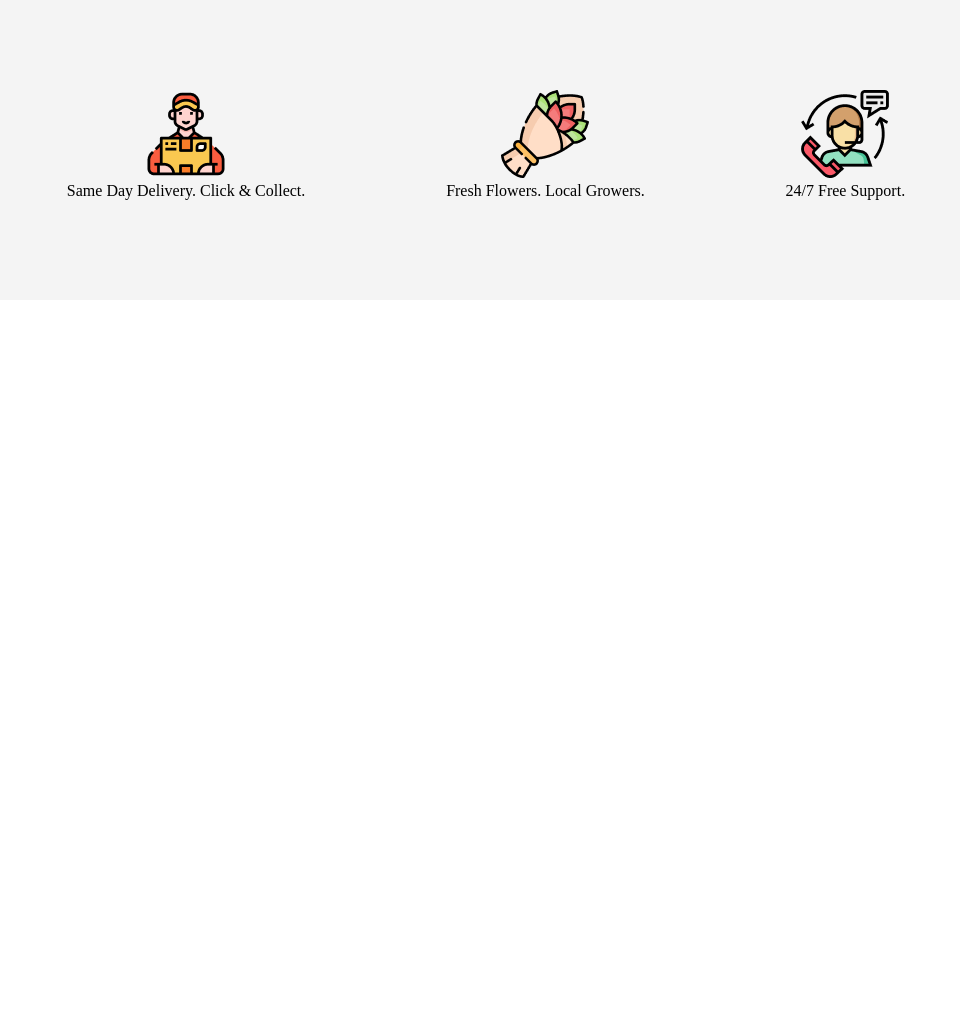
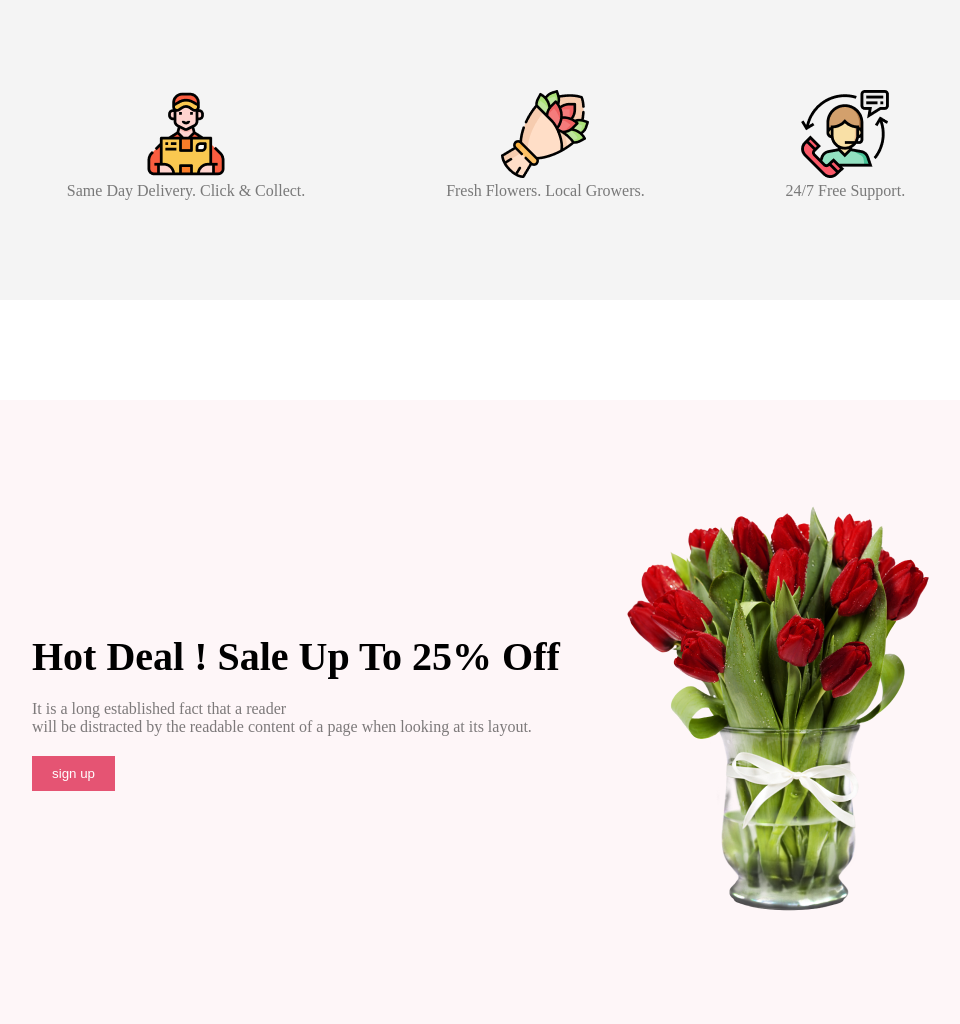
Before and after one commit to rudra0700/flower-nook, a plain HTML site: page index.html in a window 1280 px wide. Shown: the part 1521-2545 px from the top of the page, without its empty margins (154-1114 px from the left). Before the commit the page ends 1821 px from the top, so only its background shows below. Drawn offline with Linux system fonts and the light colour scheme.

Commit message:
feat: discount section added

```diff
--- a/index.html
+++ b/index.html
@@ -13,7 +13,7 @@
             <div class="banner-text">
                 <h1 class="banner-title">Let's make beautiful flowers a part of your life.</h1>
                 <p class="banner-desc desc-color">It is a long established fact that a reader will be distracted by the readable content of a page when looking at its layout. The point of using Lorem Ipsum is that it has a more-or-less normal distribution of letters.</p>
-                <button>Shop Now</button>
+                <button class="">shop now</button>
             </div>
             <div class="banner-img">
                 <img src="./Flower Asset/pngwing 10.png" alt="flower picture">
@@ -40,15 +40,27 @@
             <div class="delivery-container">
                 <div class="first-delivery">
                     <img src="./Flower Asset/Group 57.png" alt="delivery boy image">
-                    <p>Same Day Delivery. Click & Collect.</p>
+                    <p class="desc-color">Same Day Delivery. Click & Collect.</p>
                 </div>
                 <div class="second-delivery">
                     <img src="./Flower Asset/Group 58.png" alt="flower image">
-                    <p>Fresh Flowers. Local Growers.</p>
+                    <p class="desc-color">Fresh Flowers. Local Growers.</p>
                 </div>
                 <div class="third-delivery">
                     <img src="./Flower Asset/Group 59.png" alt="support image">
-                    <p>24/7 Free Support.</p>
+                    <p class="desc-color">24/7 Free Support.</p>
+                </div>
+            </div>
+        </section>
+        <section class="discount">
+            <div class="discount-container">
+                <div class="discount-content">
+                    <h3 class="discount-title">Hot Deal ! Sale Up To 25% Off</h3>
+                    <p class="discount-desc desc-color">It is a long established fact that a reader <br> will be distracted by the readable content of a page when looking at its layout.</p>
+                    <button class="discount-btn">sign up</button>
+                </div>
+                <div>
+                    <img src="./Flower Asset/pngwing 8.png" alt="flower image">
                 </div>
             </div>
         </section>
--- a/styles/style.css
+++ b/styles/style.css
@@ -44,6 +44,7 @@ header{
   padding: 10px 20px;
   border: none;
   color: white;
+  background-color: #E55473;
 }
 
 /* featured section */
@@ -93,6 +94,39 @@ header{
   text-align: center;
 }
 
+/* discount section */
+.discount{
+  max-width: 1440px;
+  background-color: #FEF6F8;
+  margin: 0 auto;
+  margin-top: 100px;
+}
+.discount-container{
+  display: flex;
+  justify-content: center;
+  align-items: center;
+  padding: 100px;
+  gap: 50px;
+}
+.discount-title{
+  font-size: 40px;
+  font-weight: 800;
+  margin-bottom: 20px;
+}
+.discoun-desc{
+  font-size: 18px;
+}
+.discount-content{
+  width: 50%;
+}
+.discount-content button {
+  padding: 10px 20px;
+  border: none;
+  color: white;
+  background-color: #E55473;
+  margin-top: 20px;
+}
+
 
 
 
```
